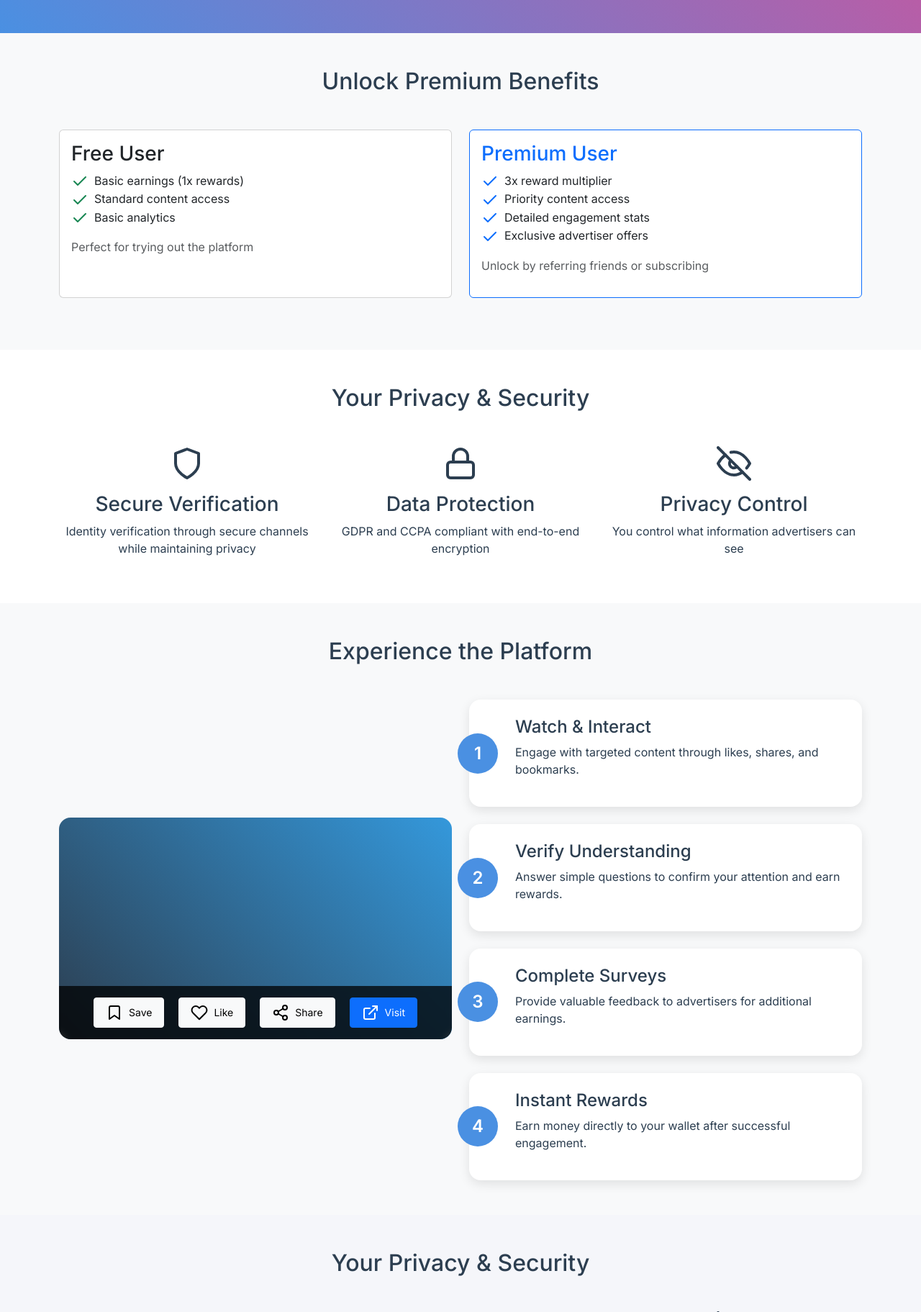
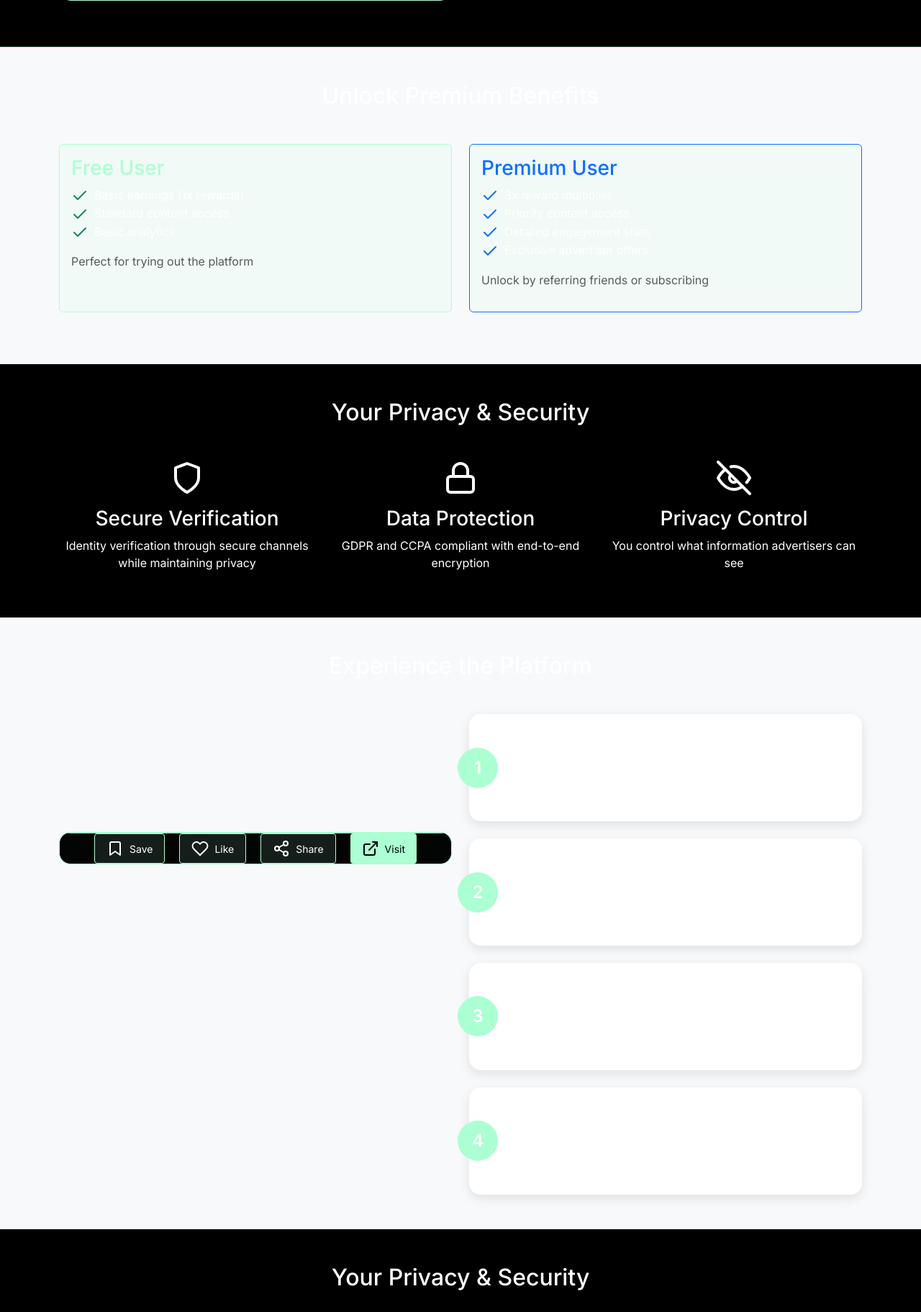
Before and after one commit to mlyongardiner/aditt-site, a Flask app: page / in a window 1280 px wide. Shown: the part 1826-3649 px from the top of the page at 72% size. Run offline with Flask 3, Linux system fonts and the light colour scheme; some libraries are stand-ins or nearby versions.

Commit message:
Agent query: Great! I'll mark the current server configuration task as complete. Would you like me to start a new task now to implement the design changes (black background, white text, and teal accents)?
Update app to use `app.py`,  improve styling, and add error handling.

Screenshot: https://storage.googleapis.com/screenshot-production-us-central1/0ffc51b7-d2cf-49eb-bf3c-e417bce69829/04aa4871-439a-4cb7-9a25-20efcb30ed18.jpg

```diff
--- a/app.py
+++ b/app.py
@@ -10,7 +10,11 @@
 logger = logging.getLogger(__name__)
 
 # Initialize Flask app
-app = Flask(__name__)
+app = Flask(__name__,
+    static_url_path='/static',
+    static_folder='static',
+    template_folder='templates'
+)
 
 @app.route('/')
 def index():
@@ -31,7 +35,11 @@
         return f"Error serving static file: {str(e)}", 404
 
 if __name__ == '__main__':
-    # Get port from environment variable or default to 3000
-    port = int(os.environ.get('PORT', 3000))
-    logger.info(f"Starting Flask application on port {port}")
-    app.run(host='0.0.0.0', port=port, debug=False)  # Set debug=False for deployment
+    try:
+        # Get port from environment variable or default to 3000
+        port = int(os.environ.get('PORT', 3000))
+        logger.info(f"Starting Flask application on port {port}")
+        app.run(host="0.0.0.0", port=port, debug=True)
+    except Exception as e:
+        logger.error(f"Failed to start Flask application: {str(e)}")
+        raise
--- a/static/css/style.css
+++ b/static/css/style.css
@@ -1,40 +1,45 @@
 :root {
-    --primary-color: #4A90E2;
-    --secondary-color: #E24A90;
-    --dark: #2C3E50;
-    --light: #F5F6FA;
+    --primary-color: #ABFFD2;
+    --secondary-color: #ABFFD2;
+    --dark: #000000;
+    --light: #FFFFFF;
 }
 
 body {
     font-family: 'Inter', sans-serif;
-    color: var(--dark);
+    color: var(--light);
     overflow-x: hidden;
     padding-top: 76px;
+    background: var(--dark);
 }
 
 /* Navigation */
 .navbar {
-    background: rgba(74, 144, 226, 0.98);
+    background: rgba(0, 0, 0, 0.98);
     backdrop-filter: blur(10px);
     padding: 1rem 0;
+    border-bottom: 1px solid var(--primary-color);
 }
 
 .navbar-brand {
     font-weight: 600;
     font-size: 1.5rem;
+    color: var(--light) !important;
 }
 
 .nav-link {
     font-weight: 500;
     padding: 0.5rem 1rem !important;
+    color: var(--light) !important;
 }
 
 /* Hero Section */
 .hero {
     min-height: calc(100vh - 76px);
-    background: linear-gradient(135deg, var(--primary-color) 0%, var(--secondary-color) 100%);
+    background: var(--dark);
     position: relative;
     padding: 4rem 0;
+    border-bottom: 1px solid var(--primary-color);
 }
 
 .hero-content {
@@ -123,233 +138,161 @@
     font-weight: 600;
     display: block;
     margin: 0.5rem 0;
-}
-
-/* Video Demo */
-.video-demo {
-    position: relative;
-    padding-bottom: 56.25%;
-    height: 0;
-    overflow: hidden;
-    max-width: 100%;
-    border-radius: 1rem;
+    color: var(--primary-color);
 }
 
 /* Trust Signals */
 .trust-signals {
-    background: var(--light);
+    background: var(--dark);
+    color: var(--light);
+    border-bottom: 1px solid var(--primary-color);
 }
 
 .trust-signals i {
     color: var(--primary-color);
 }
 
-.trust-signals h3 {
-    font-size: 1.5rem;
-    margin-bottom: 1rem;
-}
-
-.trust-badges {
-    display: flex;
-    justify-content: center;
-    align-items: center;
-    gap: 2rem;
-    margin: 2rem 0;
-    flex-wrap: wrap;
-}
-
 .trust-badge {
     padding: 0.75rem 1.5rem;
-    background: white;
+    background: rgba(171, 255, 210, 0.1);
     border-radius: 0.5rem;
-    box-shadow: 0 2px 8px rgba(0,0,0,0.05);
+    border: 1px solid var(--primary-color);
     display: flex;
     align-items: center;
     gap: 0.75rem;
     font-weight: 500;
     transition: transform 0.2s ease;
+    color: var(--light);
 }
 
 .trust-badge:hover {
     transform: translateY(-2px);
+    background: rgba(171, 255, 210, 0.15);
 }
 
 .trust-badge i {
-    width: 20px;
-    height: 20px;
     color: var(--primary-color);
-/* Earnings Calculator */
-.earnings-calculator {
-    background: var(--light);
 }
 
-.calculator-card {
+/* Premium Features */
+.premium {
+    background: var(--dark);
+    color: var(--light);
+}
+
+.card {
+    background: rgba(171, 255, 210, 0.1);
+    border: 1px solid var(--primary-color);
+    color: var(--light);
+}
+
+.card-title {
+    color: var(--primary-color);
+}
+
+/* Interactive Demo */
+.video-placeholder {
+    background: var(--dark);
+    border: 1px solid var(--primary-color);
+}
+
+.interaction-overlay {
+    background: rgba(0, 0, 0, 0.9);
+    border-top: 1px solid var(--primary-color);
+}
+
+.btn-light {
+    background: rgba(171, 255, 210, 0.1);
+    border: 1px solid var(--primary-color);
+    color: var(--light);
+}
+
+.btn-light:hover {
+    background: rgba(171, 255, 210, 0.2);
+    color: var(--light);
+}
+
+.btn-primary {
+    background: var(--primary-color);
+    border: none;
+    color: var(--dark);
+}
+
+.btn-primary:hover {
+    background: #8EFFBC;
+    color: var(--dark);
+}
+
+.btn-outline-light {
+    border-color: var(--primary-color);
+    color: var(--primary-color);
+}
+
+.btn-outline-light:hover {
+    background: var(--primary-color);
+    color: var(--dark);
+}
+
+/* Responsive Design */
+@media (max-width: 768px) {
+    .hero-content {
+        padding: 3rem 0;
+    }
+
+    .hero-split {
+        margin-bottom: 2rem;
+    }
+}
+
+/* Download App Section */
+.download-app {
+    background: linear-gradient(135deg, var(--primary-color) 0%, #2563eb 100%);
+    color: white;
+}
+
+.app-badges {
+    display: flex;
+    gap: 1rem;
+    margin-top: 2rem;
+}
+
+.app-badge {
+    transition: transform 0.3s ease;
+}
+
+.app-badge:hover {
+    transform: translateY(-5px);
+}
+
+.qr-section {
     background: white;
     border-radius: 1rem;
-    padding: 2rem;
-    box-shadow: 0 10px 30px rgba(0,0,0,0.1);
+    padding: 3rem;
+    box-shadow: 0 20px 40px rgba(0,0,0,0.1);
 }
 
-.calculator-input {
-    margin-bottom: 2rem;
+.qr-code {
+    color: var(--primary-color);
 }
 
-.form-range {
-    width: 100%;
+.qr-code p {
+    color: var(--text-color);
+    font-weight: 500;
+}
+.stripe-badge {
+    background: white;
+    border-radius: 4px;
+    padding: 8px 16px;
+    box-shadow: 0 2px 4px rgba(0,0,0,0.1);
+    display: inline-block;
     margin-top: 1rem;
 }
 
-.form-range::-webkit-slider-thumb {
-    background: var(--primary-color);
+.stripe-badge img {
+    height: 32px;
+    width: auto;
 }
 
-.earnings-display {
-    display: flex;
-    flex-direction: column;
-    gap: 1.5rem;
-}
-
-.tier-earnings {
-    padding: 1.5rem;
-    border-radius: 0.5rem;
-    background: var(--light);
-}
-
-.tier-earnings.premium {
-    background: var(--primary-color);
-    color: white;
-}
-
-.tier-earnings h4 {
-    margin-bottom: 1rem;
-}
-
-.earnings-benefits {
-    list-style: none;
-    padding: 0;
-    margin: 2rem 0;
-}
-
-.earnings-benefits li {
-    display: flex;
-    align-items: center;
-    gap: 1rem;
-    margin-bottom: 1rem;
-}
-
-.earnings-benefits i {
-    color: var(--primary-color);
-}
-}
-
-/* Animations */
-.fade-in {
-    opacity: 0;
-    transform: translateY(20px);
-    transition: opacity 0.6s ease, transform 0.6s ease;
-}
-
-.fade-in.visible {
-    opacity: 1;
-    transform: translateY(0);
-}
-
-/* Interactive Demo */
-.demo-video-container {
-    position: relative;
-    aspect-ratio: 16/9;
-    margin-bottom: 2rem;
-}
-
-.video-placeholder {
-    width: 100%;
-    height: 100%;
-    min-height: 300px;
-    background: linear-gradient(45deg, #2C3E50, #3498db);
-    position: relative;
-    border-radius: 1rem;
-    overflow: hidden;
-}
-
-.interaction-overlay {
-    position: absolute;
-    bottom: 0;
-    left: 0;
-    right: 0;
-    padding: 1rem;
-    background: rgba(0, 0, 0, 0.75);
-    backdrop-filter: blur(5px);
-    z-index: 2;
-}
-
-.verification-popup {
-    position: absolute;
-    top: 50%;
-    left: 50%;
-    transform: translate(-50%, -50%);
-    background: rgba(0, 0, 0, 0.95);
-    backdrop-filter: blur(10px);
-    padding: 2rem;
-    border-radius: 1rem;
-    width: 80%;
-    color: white;
-    text-align: center;
-    z-index: 3;
-    display: none;
-}
-
-.verification-popup.show {
-    display: block;
-}
-
-.step-item {
-    display: flex;
-    flex-direction: column;
-    padding: 1.5rem;
-    background: white;
-    border-radius: 1rem;
-    box-shadow: 0 5px 15px rgba(0,0,0,0.1);
-    position: relative;
-    padding-left: 4rem;
-}
-
-.step-number {
-    position: absolute;
-    left: -1rem;
-    top: 50%;
-    transform: translateY(-50%);
-    width: 3.5rem;
-    height: 3.5rem;
-    background: var(--primary-color);
-    color: white;
-    border-radius: 50%;
-    display: flex;
-    align-items: center;
-    justify-content: center;
-    font-size: 1.5rem;
-    font-weight: 600;
-}
-
-.interaction-buttons {
-    display: flex;
-    justify-content: center;
-    gap: 0.75rem;
-}
-
-.interaction-buttons .btn {
-    padding: 0.5rem 1rem;
-    display: flex;
-    align-items: center;
-    gap: 0.5rem;
-}
-
-.interaction-buttons .btn i {
-    width: 16px;
-    height: 16px;
-}
-
-/* Responsive Design */
-/* Onboarding Preview */
 .onboarding-preview {
     background: var(--light);
 }
@@ -472,60 +415,205 @@
     height: 24px;
     color: var(--primary-color);
 }
-@media (max-width: 768px) {
-    .hero-content {
-        padding: 3rem 0;
-    }
 
-    .hero-split {
-        margin-bottom: 2rem;
-    }
+.fade-in {
+    opacity: 0;
+    transform: translateY(20px);
+    transition: opacity 0.6s ease, transform 0.6s ease;
 }
-/* Download App Section */
-.download-app {
-    background: linear-gradient(135deg, var(--primary-color) 0%, #2563eb 100%);
+
+.fade-in.visible {
+    opacity: 1;
+    transform: translateY(0);
+}
+
+.demo-video-container {
+    position: relative;
+    aspect-ratio: 16/9;
+    margin-bottom: 2rem;
+}
+
+
+.verification-popup {
+    position: absolute;
+    top: 50%;
+    left: 50%;
+    transform: translate(-50%, -50%);
+    background: rgba(0, 0, 0, 0.95);
+    backdrop-filter: blur(10px);
+    padding: 2rem;
+    border-radius: 1rem;
+    width: 80%;
+    color: white;
+    text-align: center;
+    z-index: 3;
+    display: none;
+}
+
+.verification-popup.show {
+    display: block;
+}
+
+.step-item {
+    display: flex;
+    flex-direction: column;
+    padding: 1.5rem;
+    background: white;
+    border-radius: 1rem;
+    box-shadow: 0 5px 15px rgba(0,0,0,0.1);
+    position: relative;
+    padding-left: 4rem;
+}
+
+.step-number {
+    position: absolute;
+    left: -1rem;
+    top: 50%;
+    transform: translateY(-50%);
+    width: 3.5rem;
+    height: 3.5rem;
+    background: var(--primary-color);
+    color: white;
+    border-radius: 50%;
+    display: flex;
+    align-items: center;
+    justify-content: center;
+    font-size: 1.5rem;
+    font-weight: 600;
+}
+
+.interaction-buttons {
+    display: flex;
+    justify-content: center;
+    gap: 0.75rem;
+}
+
+.interaction-buttons .btn {
+    padding: 0.5rem 1rem;
+    display: flex;
+    align-items: center;
+    gap: 0.5rem;
+}
+
+.interaction-buttons .btn i {
+    width: 16px;
+    height: 16px;
+}
+
+.earnings-calculator {
+    background: var(--light);
+}
+
+.calculator-card {
+    background: white;
+    border-radius: 1rem;
+    padding: 2rem;
+    box-shadow: 0 10px 30px rgba(0,0,0,0.1);
+}
+
+.calculator-input {
+    margin-bottom: 2rem;
+}
+
+.form-range {
+    width: 100%;
+    margin-top: 1rem;
+}
+
+.form-range::-webkit-slider-thumb {
+    background: var(--primary-color);
+}
+
+.earnings-display {
+    display: flex;
+    flex-direction: column;
+    gap: 1.5rem;
+}
+
+.tier-earnings {
+    padding: 1.5rem;
+    border-radius: 0.5rem;
+    background: var(--light);
+}
+
+.tier-earnings.premium {
+    background: var(--primary-color);
     color: white;
 }
 
-.app-badges {
-    display: flex;
-    gap: 1rem;
-    margin-top: 2rem;
+.tier-earnings h4 {
+    margin-bottom: 1rem;
 }
 
-.app-badge {
-    transition: transform 0.3s ease;
+.earnings-benefits {
+    list-style: none;
+    padding: 0;
+    margin: 2rem 0;
 }
 
-.app-badge:hover {
-    transform: translateY(-5px);
+.earnings-benefits li {
+    display: flex;
+    align-items: center;
+    gap: 1rem;
+    margin-bottom: 1rem;
 }
 
-.qr-section {
-    background: white;
-    border-radius: 1rem;
-    padding: 3rem;
-    box-shadow: 0 20px 40px rgba(0,0,0,0.1);
-}
-
-.qr-code {
+.earnings-benefits i {
     color: var(--primary-color);
 }
 
-.qr-code p {
-    color: var(--text-color);
-    font-weight: 500;
-}
-.stripe-badge {
-    background: white;
-    border-radius: 4px;
-    padding: 8px 16px;
-    box-shadow: 0 2px 4px rgba(0,0,0,0.1);
-    display: inline-block;
-    margin-top: 1rem;
+.video-demo {
+    position: relative;
+    padding-bottom: 56.25%;
+    height: 0;
+    overflow: hidden;
+    max-width: 100%;
+    border-radius: 1rem;
 }
 
-.stripe-badge img {
-    height: 32px;
-    width: auto;
+
+.step-item {
+    display: flex;
+    flex-direction: column;
+    padding: 1.5rem;
+    background: white;
+    border-radius: 1rem;
+    box-shadow: 0 5px 15px rgba(0,0,0,0.1);
+    position: relative;
+    padding-left: 4rem;
 }
+
+.step-number {
+    position: absolute;
+    left: -1rem;
+    top: 50%;
+    transform: translateY(-50%);
+    width: 3.5rem;
+    height: 3.5rem;
+    background: var(--primary-color);
+    color: white;
+    border-radius: 50%;
+    display: flex;
+    align-items: center;
+    justify-content: center;
+    font-size: 1.5rem;
+    font-weight: 600;
+}
+
+.interaction-buttons {
+    display: flex;
+    justify-content: center;
+    gap: 0.75rem;
+}
+
+.interaction-buttons .btn {
+    padding: 0.5rem 1rem;
+    display: flex;
+    align-items: center;
+    gap: 0.5rem;
+}
+
+.interaction-buttons .btn i {
+    width: 16px;
+    height: 16px;
+}
```
Also changed, not shown: other parts of static/css/style.css (+23 -13 lines), main.py (+0 -11 lines), 1 other file.
